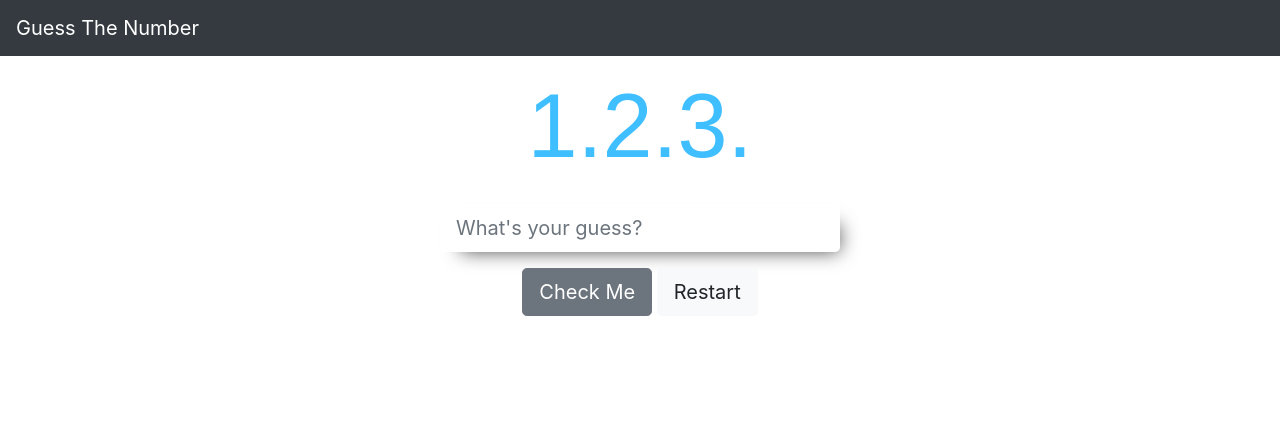
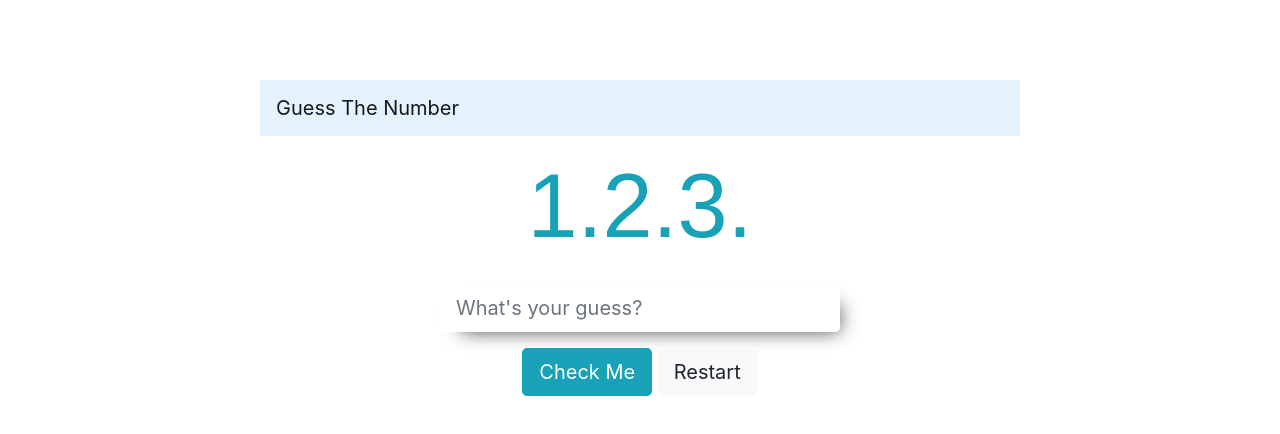
Before and after one commit to BrunaBibs/guess-number-game, a plain HTML site: page index.html in a window 1280 px wide. Drawn offline with nearby package versions, Linux system fonts and the light colour scheme.

Commit message:
changed some css

```diff
--- a/index.html
+++ b/index.html
@@ -12,11 +12,11 @@
     <script src="script.js"></script>
   </head>
   <body class="text-center">
-    <nav class="navbar navbar-dark bg-dark">
+    <nav class="navbar navbar-light" style="background-color: #e3f2fd;">
       <!-- Navbar content -->
       <a class="navbar-brand" href="#">Guess The Number</a>
     </nav>
-    <main>
+    <main class="main">
       <h1 class="banner p-3">1.2.3.</h1>
       <div class="form-group">
         <input
@@ -29,11 +29,7 @@
       <div id="result">
         <!-- This is where the result will be-->
       </div>
-      <button
-        type="button"
-        id="number-submit"
-        class="btn btn-lg btn-secondary hvr-pulse-grow"
-      >
+      <button type="button" id="number-submit" class="btn btn-lg btn-info">
         Check Me
       </button>
       <button type="button" id="restart-game" class="btn btn-lg btn-light">
--- a/style.css
+++ b/style.css
@@ -10,7 +10,7 @@
 }
 
 .banner {
-  color: #3fbfff;
+  color: #17a2b8;
   font-size: 90px;
   font-family: sans-serif;
 }
@@ -20,3 +20,7 @@
   box-sizing: border-box;
   box-shadow: 10px 10px 19px -11px rgba(0, 0, 0, 0.75);
 }
+
+.text-center {
+  padding: 80px 260px;
+}
```
